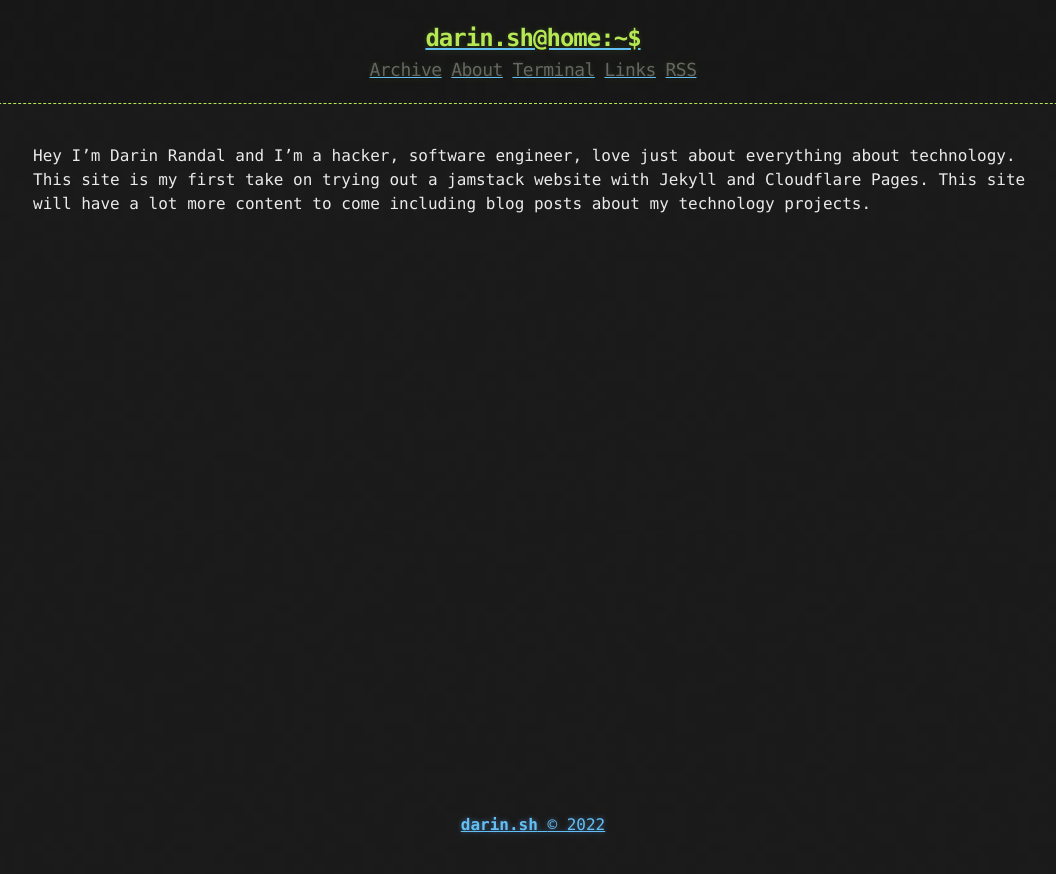
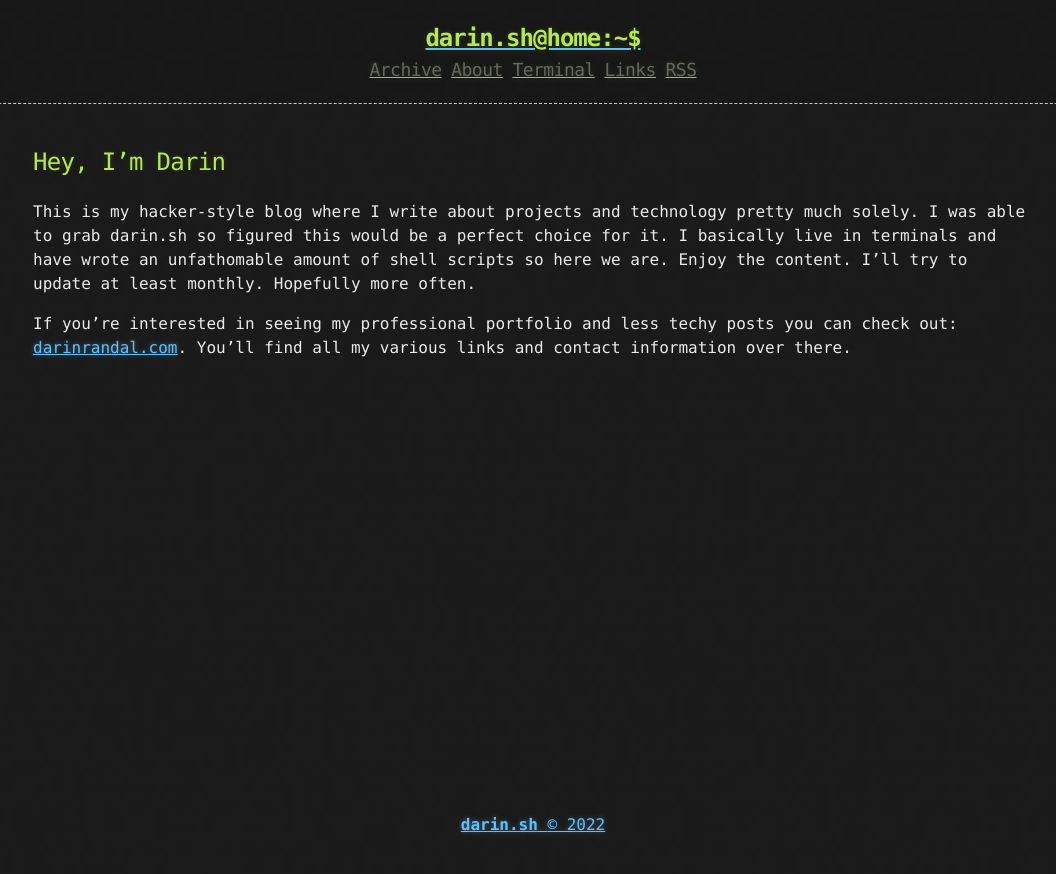
Before and after one commit to darinrandal/darin.sh, a Jekyll site: the page built from about.md, in a window 1280 px wide. Shown: the top 874 px of the page, without its empty margins (107-1163 px from the left). Built offline with Jekyll 4.4.1, drawn with Linux system fonts in a browser that asks for light colours.

Commit message:
Forgot about about.md

```diff
--- a/about.md
+++ b/about.md
@@ -3,4 +3,10 @@ layout: page
 title: About
 ---
 
-Hey I'm Darin Randal and I'm a hacker, software engineer, love just about everything about technology. This site is my first take on trying out a jamstack website with Jekyll and Cloudflare Pages. This site will have a lot more content to come including blog posts about my technology projects.
+## Hey, I'm Darin
+
+This is my hacker-style blog where I write about projects and technology pretty much solely. I was able to grab darin.sh so figured this would be a perfect choice for it.
+I basically live in terminals and have wrote an unfathomable amount of shell scripts so here we are. Enjoy the content. I'll try to update at least monthly. Hopefully more often.
+
+
+If you're interested in seeing my professional portfolio and less techy posts you can check out: [darinrandal.com](https://darinrandal.com). You'll find all my various links and contact information over there.
```
